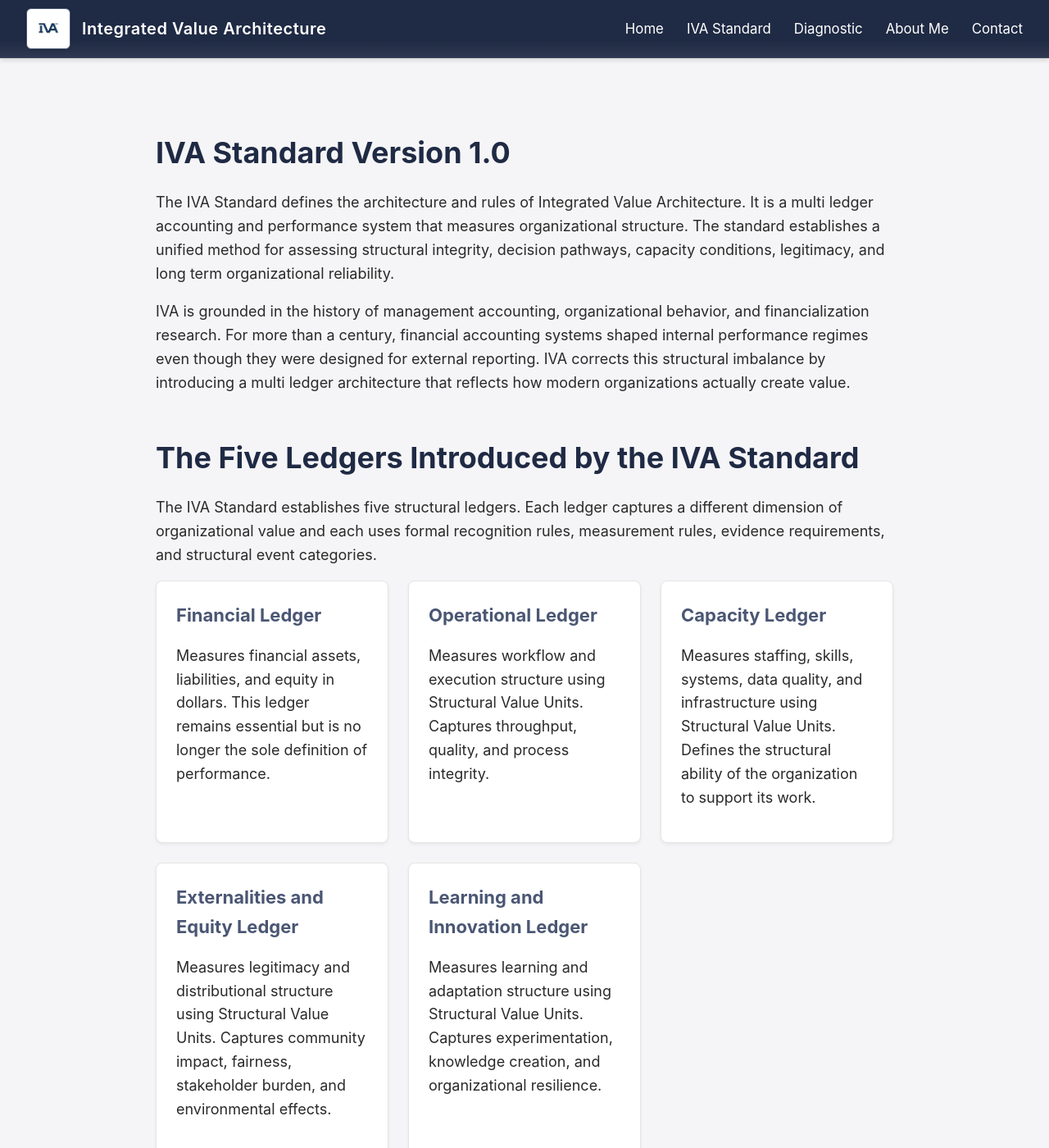
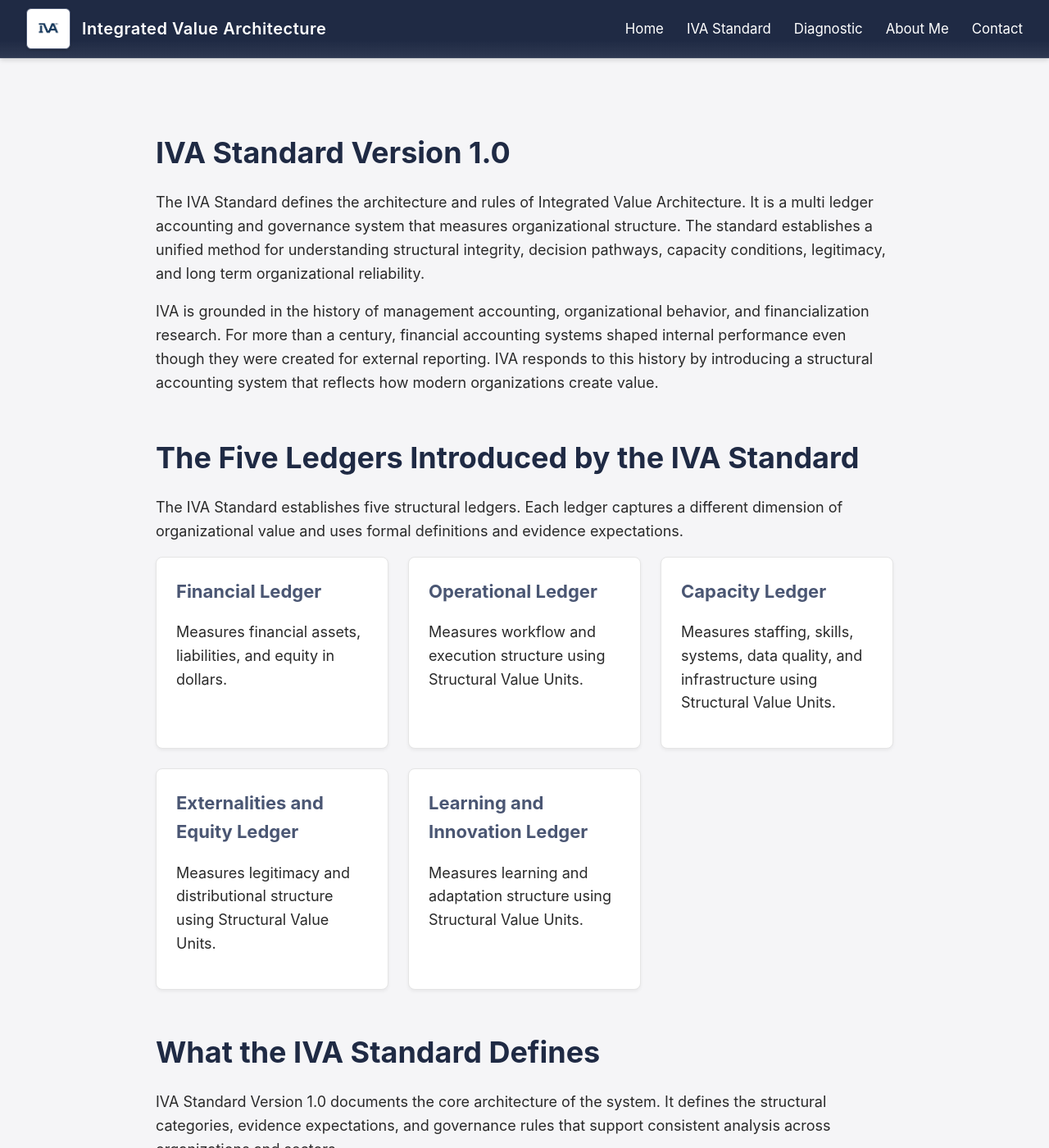
Before and after one commit to efost7873/integratedvaluearchitecture.com, a Jekyll site: the page built from standard.md, in a window 1280 px wide and 1400 px high, scrolled down 258 px. Shown: the whole window at 82% size. Built offline with Jekyll 4.4.1, drawn with Linux system fonts in a browser that asks for light colours; some of the changed text lies outside the part shown.

Commit message:
Update standard.md

```diff
--- a/standard.md
+++ b/standard.md
@@ -9,10 +9,10 @@ title: IVA Standard
   <section style="margin-bottom: 48px;">
     <h1>IVA Standard Version 1.0</h1>
     <p>
-      The IVA Standard defines the architecture and rules of Integrated Value Architecture. It is a multi ledger accounting and performance system that measures organizational structure. The standard establishes a unified method for assessing structural integrity, decision pathways, capacity conditions, legitimacy, and long term organizational reliability.
+      The IVA Standard defines the architecture and rules of Integrated Value Architecture. It is a multi ledger accounting and governance system that measures organizational structure. The standard establishes a unified method for understanding structural integrity, decision pathways, capacity conditions, legitimacy, and long term organizational reliability.
     </p>
     <p>
-      IVA is grounded in the history of management accounting, organizational behavior, and financialization research. For more than a century, financial accounting systems shaped internal performance regimes even though they were designed for external reporting. IVA corrects this structural imbalance by introducing a multi ledger architecture that reflects how modern organizations actually create value.
+      IVA is grounded in the history of management accounting, organizational behavior, and financialization research. For more than a century, financial accounting systems shaped internal performance even though they were created for external reporting. IVA responds to this history by introducing a structural accounting system that reflects how modern organizations create value.
     </p>
   </section>
 
@@ -20,7 +20,7 @@ title: IVA Standard
   <section style="margin-bottom: 48px;">
     <h1>The Five Ledgers Introduced by the IVA Standard</h1>
     <p>
-      The IVA Standard establishes five structural ledgers. Each ledger captures a different dimension of organizational value and each uses formal recognition rules, measurement rules, evidence requirements, and structural event categories.
+      The IVA Standard establishes five structural ledgers. Each ledger captures a different dimension of organizational value and uses formal definitions and evidence expectations.
     </p>
 
     <div class="grid grid-3">
@@ -28,35 +28,35 @@ title: IVA Standard
       <div class="card">
         <h3>Financial Ledger</h3>
         <p>
-          Measures financial assets, liabilities, and equity in dollars. This ledger remains essential but is no longer the sole definition of performance.
+          Measures financial assets, liabilities, and equity in dollars.
         </p>
       </div>
 
       <div class="card">
         <h3>Operational Ledger</h3>
         <p>
-          Measures workflow and execution structure using Structural Value Units. Captures throughput, quality, and process integrity.
+          Measures workflow and execution structure using Structural Value Units.
         </p>
       </div>
 
       <div class="card">
         <h3>Capacity Ledger</h3>
         <p>
-          Measures staffing, skills, systems, data quality, and infrastructure using Structural Value Units. Defines the structural ability of the organization to support its work.
+          Measures staffing, skills, systems, data quality, and infrastructure using Structural Value Units.
         </p>
       </div>
 
       <div class="card">
         <h3>Externalities and Equity Ledger</h3>
         <p>
-          Measures legitimacy and distributional structure using Structural Value Units. Captures community impact, fairness, stakeholder burden, and environmental effects.
+          Measures legitimacy and distributional structure using Structural Value Units.
         </p>
       </div>
 
       <div class="card">
         <h3>Learning and Innovation Ledger</h3>
         <p>
-          Measures learning and adaptation structure using Structural Value Units. Captures experimentation, knowledge creation, and organizational resilience.
+          Measures learning and adaptation structure using Structural Value Units.
         </p>
       </div>
 
@@ -67,24 +67,10 @@ title: IVA Standard
   <section style="margin-bottom: 48px;">
     <h1>What the IVA Standard Defines</h1>
     <p>
-      IVA Standard Version 1.0 documents the core architecture of the system. It defines the recognition rules, measurement rules, evidence standards, structural event taxonomy, and reporting cadence for all five ledgers. These rules ensure that structural conditions are measured consistently across organizations and sectors.
+      IVA Standard Version 1.0 documents the core architecture of the system. It defines the structural categories, evidence expectations, and governance rules that support consistent analysis across organizations and sectors.
     </p>
     <p>
-      The standard also establishes the valuation method for Structural Value Units. Each structural position is scored using criteria for strength, scope, persistence, evidence quality, and cross ledger impact. These scores create a structural valuation that can be audited and reconciled.
-    </p>
-    <p>
-      Future versions of the standard will introduce licensing requirements, attribution rules, and governance structures for organizations that adopt IVA as their internal performance architecture.
-    </p>
-  </section>
-
-  <!-- HISTORICAL BACKBONE -->
-  <section style="margin-bottom: 48px;">
-    <h1>Historical and Theoretical Foundation</h1>
-    <p>
-      IVA is built on more than a century of research and practice. Early cost accounting systems were created for industrial production and external reporting. Over time, these systems became internal performance regimes. This shift created predictable distortions. Financial indicators became the primary signals of success. Capacity, learning, legitimacy, and operational structure were pushed to the margins.
-    </p>
-    <p>
-      Research across management accounting, organizational behavior, and financialization studies shows that financial dominance weakens collaboration, reduces innovation, and limits long term performance. IVA responds to this history by creating a structural accounting system that distributes authority across functions and captures the full spectrum of organizational value.
+      The standard establishes the conceptual foundation for IVA diagnostics and implementation. It does not include diagnostic methods, valuation rules, or internal scoring criteria.
     </p>
   </section>
 
@@ -101,8 +87,6 @@ title: IVA Standard
   <section style="margin-bottom: 48px;">
     <p><strong>Published:</strong> January 2026</p>
     <p><strong>Author:</strong> Evan M. Foster</p>
-    <p><strong>© 2026 Integrated Value Architecture, LLC. All rights reserved.</strong></p>
-    <p>IVA is proprietary intellectual property. No reproduction or distribution without written permission.</p>
   </section>
 
 </main>
```
